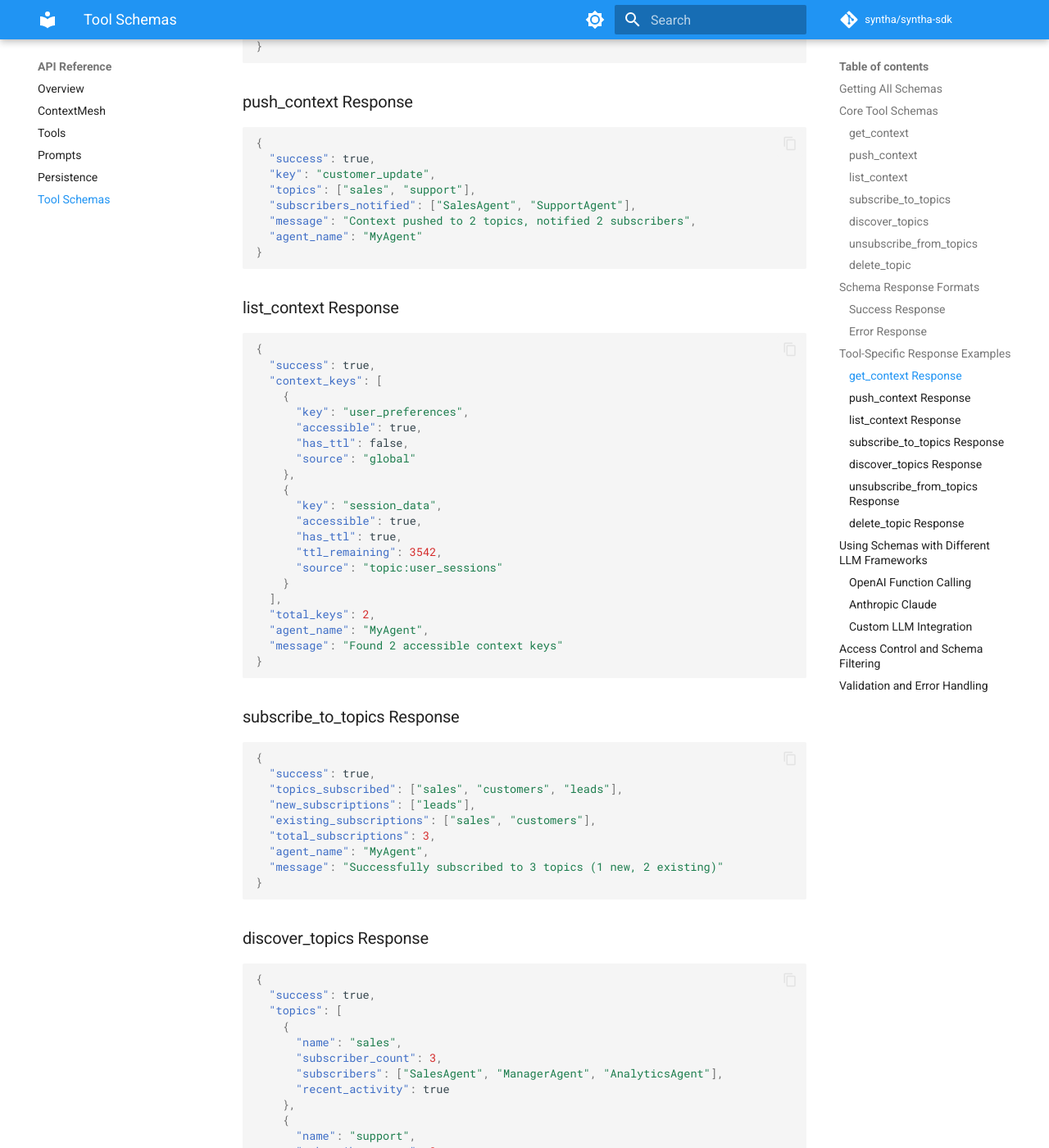
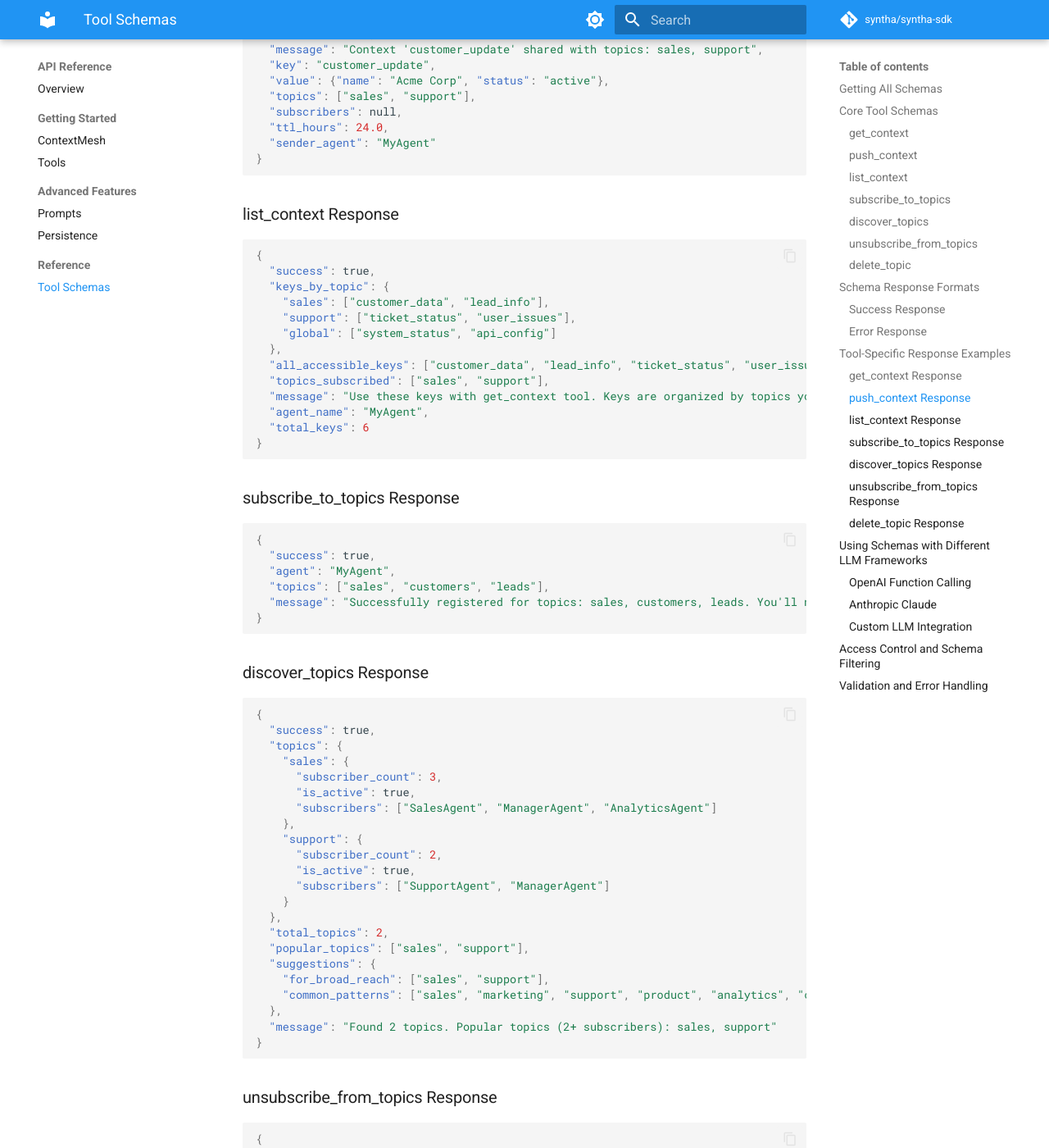
Before and after one commit to Kirch77/syntha, an MkDocs documentation site: the page built from docs/api/schemas.md, in a window 1280 px wide and 1400 px high, scrolled down 6662 px. Shown: the whole window at 82% size. Built offline with MkDocs 1.6.1 and Material for MkDocs 9.7.7, drawn with Linux system fonts in a browser that asks for light colours; comment, search, counter and statistics services are not loaded; some of the changed text lies outside the part shown.

Commit message:
Checkpoint before follow-up message

````diff
--- a/docs/api/schemas.md
+++ b/docs/api/schemas.md
@@ -131,20 +131,15 @@ result = handler.handle_tool_call("push_context",
 
 ### list_context
 
-Discover available context keys and their metadata.
+Discover available context keys organized by topic.
 
 ```json
 {
   "name": "list_context",
-  "description": "Discover available context keys and their metadata.\n        \n        💡 TIP: Use this to explore what context is available before calling get_context!\n        \n        Returns keys you have access to, along with helpful metadata.",
+  "description": "List all context keys you have access to, organized by topic. \n        \n        ⚠️ IMPORTANT: Use this tool FIRST before trying to retrieve context!\n        This shows you what context is available so you can decide which keys to retrieve.\n        \n        You don't need to specify your agent name - the system knows who you are.",
   "parameters": {
     "type": "object",
-    "properties": {
-      "pattern": {
-        "type": "string",
-        "description": "Optional filter pattern for context keys (e.g., 'user_*' to find all user-related context)"
-      }
-    },
+    "properties": {},
     "required": []
   }
 }
@@ -198,13 +190,13 @@ Find available topics and their subscriber counts.
 ```json
 {
   "name": "discover_topics",
-  "description": "Find available topics and their subscriber counts.\n        \n        🔍 Use this to explore what topics exist in the system!\n        \n        Great for understanding the communication landscape and finding relevant topics to subscribe to.\n        \n        💡 TIP: Look for topics with active subscribers - they're likely to have interesting context!",
+  "description": "Discover available topics in the system and see subscriber counts.\n        \n        🎯 Use this BEFORE pushing context to understand:\n        - What topics exist in the system\n        - How many agents are subscribed to each topic\n        - Popular topics vs niche ones\n        \n        This helps you choose the right topics for your context.",
   "parameters": {
     "type": "object",
     "properties": {
-      "pattern": {
-        "type": "string",
-        "description": "Optional filter pattern for topic names (e.g., 'sales*' to find sales-related topics)"
+      "include_subscriber_names": {
+        "type": "boolean",
+        "description": "Whether to include names of subscribers for each topic (default: false)"
       }
     },
     "required": []
@@ -214,11 +206,11 @@ Find available topics and their subscriber counts.
 
 **Usage Example:**
 ```python
-# Discover all topics
+# Discover all topics with subscriber counts
 result = handler.handle_tool_call("discover_topics")
 
-# Find topics matching a pattern
-result = handler.handle_tool_call("discover_topics", pattern="sales*")
+# Include subscriber names
+result = handler.handle_tool_call("discover_topics", include_subscriber_names=True)
 ```
 
 ### unsubscribe_from_topics
@@ -337,11 +329,13 @@ All tools return responses in a consistent format:
 ```json
 {
   "success": true,
+  "message": "Context 'customer_update' shared with topics: sales, support",
   "key": "customer_update",
+  "value": {"name": "Acme Corp", "status": "active"},
   "topics": ["sales", "support"],
-  "subscribers_notified": ["SalesAgent", "SupportAgent"],
-  "message": "Context pushed to 2 topics, notified 2 subscribers",
-  "agent_name": "MyAgent"
+  "subscribers": null,
+  "ttl_hours": 24.0,
+  "sender_agent": "MyAgent"
 }
 ```
 
@@ -350,24 +344,16 @@ All tools return responses in a consistent format:
 ```json
 {
   "success": true,
-  "context_keys": [
-    {
-      "key": "user_preferences",
-      "accessible": true,
-      "has_ttl": false,
-      "source": "global"
-    },
-    {
-      "key": "session_data",
-      "accessible": true,
-      "has_ttl": true,
-      "ttl_remaining": 3542,
-      "source": "topic:user_sessions"
-    }
-  ],
-  "total_keys": 2,
+  "keys_by_topic": {
+    "sales": ["customer_data", "lead_info"],
+    "support": ["ticket_status", "user_issues"],
+    "global": ["system_status", "api_config"]
+  },
+  "all_accessible_keys": ["customer_data", "lead_info", "ticket_status", "user_issues", "system_status", "api_config"],
+  "topics_subscribed": ["sales", "support"],
+  "message": "Use these keys with get_context tool. Keys are organized by topics you're subscribed to.",
   "agent_name": "MyAgent",
-  "message": "Found 2 accessible context keys"
+  "total_keys": 6
 }
 ```
 
@@ -376,12 +362,9 @@ All tools return responses in a consistent format:
 ```json
 {
   "success": true,
-  "topics_subscribed": ["sales", "customers", "leads"],
-  "new_subscriptions": ["leads"],
-  "existing_subscriptions": ["sales", "customers"],
-  "total_subscriptions": 3,
-  "agent_name": "MyAgent",
-  "message": "Successfully subscribed to 3 topics (1 new, 2 existing)"
+  "agent": "MyAgent",
+  "topics": ["sales", "customers", "leads"],
+  "message": "Successfully registered for topics: sales, customers, leads. You'll now receive context shared to these topics."
 }
 ```
 
@@ -390,23 +373,25 @@ All tools return responses in a consistent format:
 ```json
 {
   "success": true,
-  "topics": [
-    {
-      "name": "sales",
+  "topics": {
+    "sales": {
       "subscriber_count": 3,
-      "subscribers": ["SalesAgent", "ManagerAgent", "AnalyticsAgent"],
-      "recent_activity": true
+      "is_active": true,
+      "subscribers": ["SalesAgent", "ManagerAgent", "AnalyticsAgent"]
     },
-    {
-      "name": "support",
+    "support": {
       "subscriber_count": 2,
-      "subscribers": ["SupportAgent", "ManagerAgent"],
-      "recent_activity": false
+      "is_active": true,
+      "subscribers": ["SupportAgent", "ManagerAgent"]
     }
-  ],
+  },
   "total_topics": 2,
-  "agent_name": "MyAgent",
-  "message": "Found 2 available topics"
+  "popular_topics": ["sales", "support"],
+  "suggestions": {
+    "for_broad_reach": ["sales", "support"],
+    "common_patterns": ["sales", "marketing", "support", "product", "analytics", "customer_data"]
+  },
+  "message": "Found 2 topics. Popular topics (2+ subscribers): sales, support"
 }
 ```
 
@@ -415,10 +400,10 @@ All tools return responses in a consistent format:
 ```json
 {
   "success": true,
+  "agent": "MyAgent",
   "topics_unsubscribed": ["old_topic"],
-  "topics_not_found": ["nonexistent_topic"],
-  "remaining_subscriptions": ["sales", "support"],
-  "agent_name": "MyAgent",
+  "topics_not_subscribed": ["nonexistent_topic"],
+  "remaining_topics": ["sales", "support"],
   "message": "Successfully unsubscribed from: old_topic. Remaining subscriptions: sales, support"
 }
 ```
@@ -547,19 +532,24 @@ result = handler.handle_tool_call("push_context",
     topics=["sales"]
 )
 
-# This will fail - can't use both topics and subscribers
+# This will succeed - you CAN use both topics and subscribers (combined routing)
 result = handler.handle_tool_call("push_context",
-    key="invalid_key",
-    value="value",
+    key="combined_routing",
+    value="urgent update",
     topics=["sales"],
-    subscribers=["Agent1"]  # Error: can't use both
+    subscribers=["ManagerAgent"]  # This is allowed and will notify both
 )
 
 # Response will be:
 # {
-#   "success": false,
-#   "error": "Cannot specify both 'topics' and 'subscribers'",
-#   "suggestion": "Use either topics for broadcasting or subscribers for direct targeting"
+#   "success": true,
+#   "message": "Context 'combined_routing' shared with topics: sales and subscribers: ManagerAgent",
+#   "key": "combined_routing",
+#   "value": "urgent update",
+#   "topics": ["sales"],
+#   "subscribers": ["ManagerAgent"],
+#   "ttl_hours": 24.0,
+#   "sender_agent": "MyAgent"
 # }
 ```
 
--- a/mkdocs.yml
+++ b/mkdocs.yml
@@ -63,11 +63,14 @@ nav:
   - Installation: installation.md
   - API Reference:
     - Overview: api/overview.md
-    - ContextMesh: api/context-mesh.md
-    - Tools: api/tools.md
-    - Prompts: api/prompts.md
-    - Persistence: api/persistence.md
-    - Tool Schemas: api/schemas.md
+    - Getting Started:
+      - ContextMesh: api/context-mesh.md
+      - Tools: api/tools.md
+    - Advanced Features:
+      - Prompts: api/prompts.md
+      - Persistence: api/persistence.md
+    - Reference:
+      - Tool Schemas: api/schemas.md
   - Guides:
     - Getting Started: guides/overview.md
     - Basics: guides/basics.md
````
Also changed, not shown: other parts of docs/api/schemas.md (+0 -3 lines), docs/api/overview.md (+70 -13 lines).
